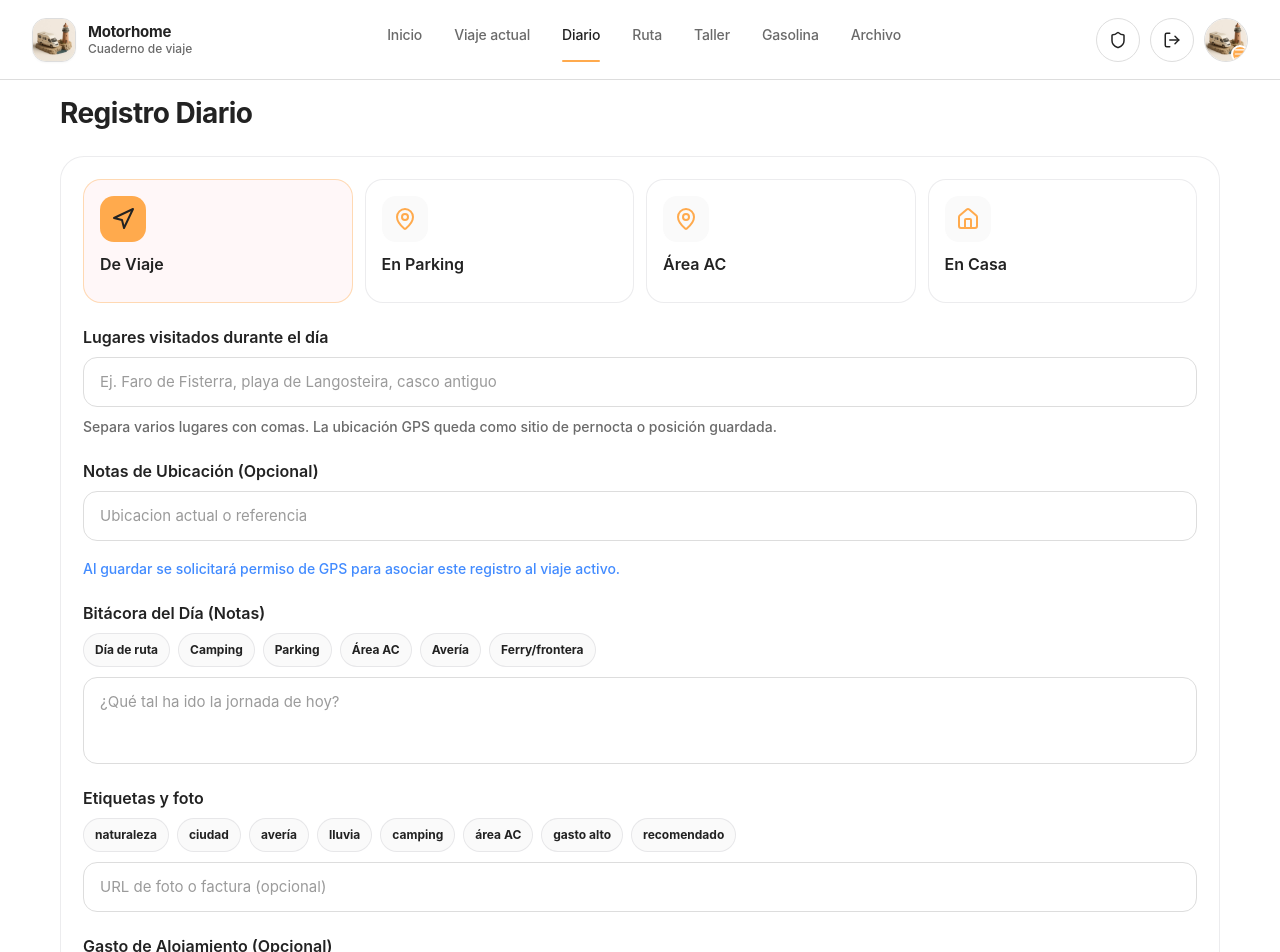
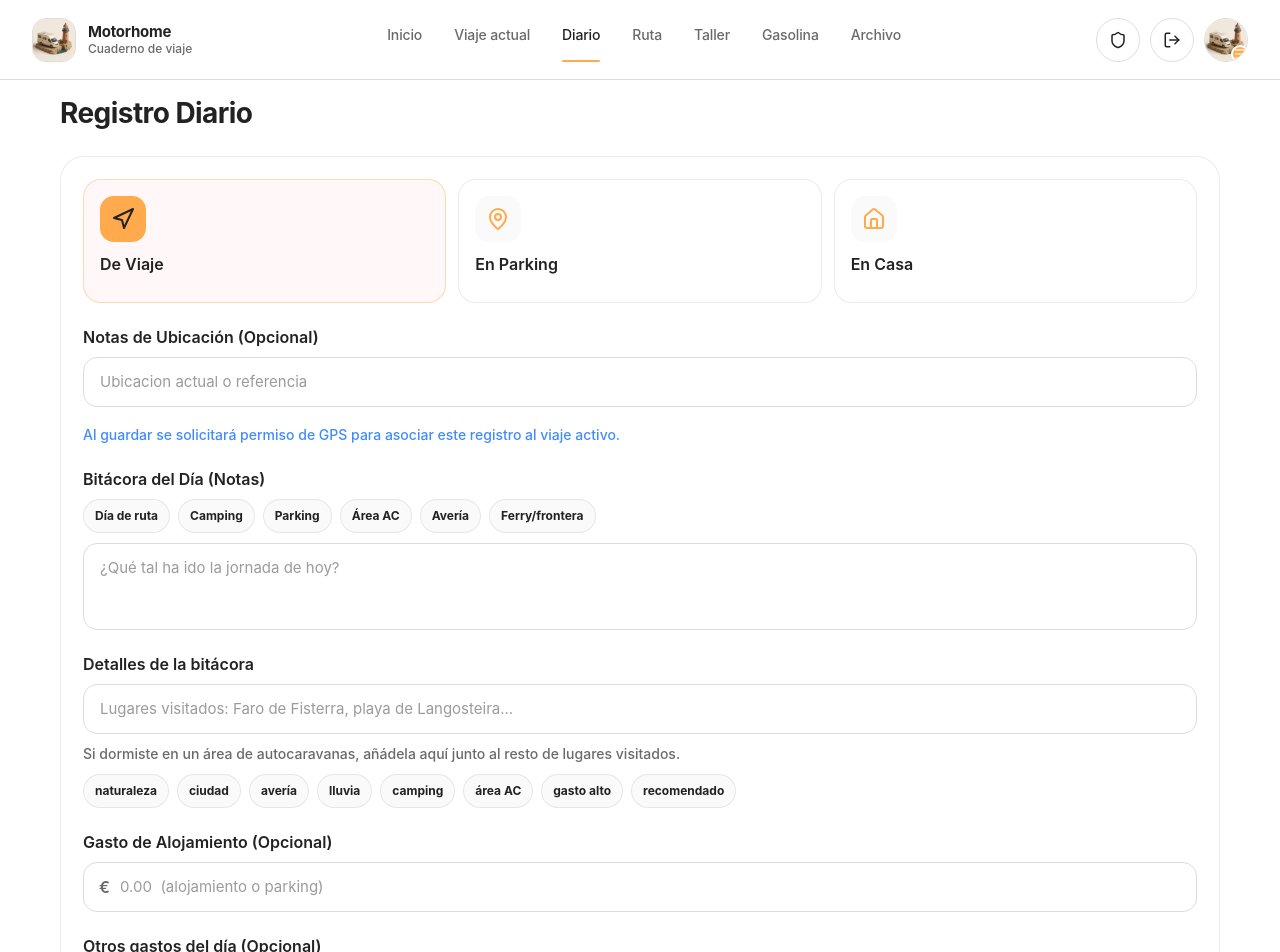
Before and after one commit to brei21/motorhome, a Next.js app: page /daily in a window 1280 px wide. Shown: the top 952 px of the page. Built offline with nearby package versions, Linux system fonts and the light colour scheme; no server answers; the database is empty.

Commit message:
Refine daily log details and hero artwork

```diff
--- a/src/app/(app)/daily/page.module.css
+++ b/src/app/(app)/daily/page.module.css
@@ -34,7 +34,7 @@
 
 .statusGrid {
   display: grid;
-  grid-template-columns: repeat(4, minmax(0, 1fr));
+  grid-template-columns: repeat(3, minmax(0, 1fr));
   gap: 12px;
 }
 
@@ -70,7 +70,6 @@
 
 .statusActiveTravel,
 .statusActiveParking,
-.statusActiveArea,
 .statusActiveHome {
   background: #fff7f8;
   border-color: rgba(255, 170, 77, 0.4);
@@ -78,7 +77,6 @@
 
 .statusActiveTravel .statusIcon,
 .statusActiveParking .statusIcon,
-.statusActiveArea .statusIcon,
 .statusActiveHome .statusIcon {
   background: var(--brand-orange);
   color: var(--motor-text);
--- a/src/app/(app)/daily/page.tsx
+++ b/src/app/(app)/daily/page.tsx
@@ -47,7 +47,6 @@ export default function DailyPage() {
   const [records, setRecords] = useState<DailyRecord[]>([])
   const [recordsLoading, setRecordsLoading] = useState(false)
   const [selectedTags, setSelectedTags] = useState<string[]>([])
-  const [photoUrl, setPhotoUrl] = useState('')
   const [searchQuery, setSearchQuery] = useState('')
   const [cachedLocation, setCachedLocation] = useState<StoredLocation | null>(null)
   const [editingRecord, setEditingRecord] = useState<{ id: string; notes: string } | null>(null)
@@ -182,7 +181,7 @@ export default function DailyPage() {
         black_water_emptied: blackWater,
         fresh_water_filled: freshWater,
         tags: selectedTags,
-        photo_urls: photoUrl ? [photoUrl] : [],
+        photo_urls: [],
       })
 
       setSuccess(true)
@@ -196,7 +195,6 @@ export default function DailyPage() {
       setBlackWater(false)
       setFreshWater(false)
       setSelectedTags([])
-      setPhotoUrl('')
       setTouched({})
       setErrors({})
       await loadRecords()
@@ -313,16 +311,6 @@ export default function DailyPage() {
 
               <button
                 type="button"
-                className={`${styles.statusBtn} ${status === 'motorhome_area' ? styles.statusActiveArea : ''}`}
-                onClick={() => setStatus('motorhome_area')}
-                disabled={loading}
-              >
-                <div className={styles.statusIcon}><MapPin size={24} /></div>
-                <span className="text-headline">Área AC</span>
-              </button>
-
-              <button
-                type="button"
                 className={`${styles.statusBtn} ${status === 'vacation_home' ? styles.statusActiveHome : ''}`}
                 onClick={() => setStatus('vacation_home')}
                 disabled={loading}
@@ -330,21 +318,6 @@ export default function DailyPage() {
                 <div className={styles.statusIcon}><Home size={24} /></div>
                 <span className="text-headline">En Casa</span>
               </button>
-            </div>
-
-            <div className={styles.inputGroup}>
-              <label className="text-headline">Lugares visitados durante el día</label>
-              <input
-                type="text"
-                className={styles.bentoInput}
-                placeholder="Ej. Faro de Fisterra, playa de Langosteira, casco antiguo"
-                value={visitedPlaces}
-                onChange={(e) => setVisitedPlaces(e.target.value)}
-                disabled={loading}
-              />
-              <p className="text-subhead" style={{ color: 'var(--text-secondary)' }}>
-                Separa varios lugares con comas. La ubicación GPS queda como sitio de pernocta o posición guardada.
-              </p>
             </div>
 
             <div className={styles.inputGroup}>
@@ -398,7 +371,18 @@ export default function DailyPage() {
             </div>
 
             <div className={styles.inputGroup}>
-              <label className="text-headline">Etiquetas y foto</label>
+              <label className="text-headline">Detalles de la bitácora</label>
+              <input
+                type="text"
+                className={styles.bentoInput}
+                placeholder="Lugares visitados: Faro de Fisterra, playa de Langosteira..."
+                value={visitedPlaces}
+                onChange={(e) => setVisitedPlaces(e.target.value)}
+                disabled={loading}
+              />
+              <p className="text-subhead" style={{ color: 'var(--text-secondary)' }}>
+                Si dormiste en un área de autocaravanas, añádela aquí junto al resto de lugares visitados.
+              </p>
               <div className={styles.templateRow}>
                 {availableTags.map((tag) => {
                   const active = selectedTags.includes(tag)
@@ -419,14 +403,6 @@ export default function DailyPage() {
                   )
                 })}
               </div>
-              <input
-                type="url"
-                className={styles.bentoInput}
-                placeholder="URL de foto o factura (opcional)"
-                value={photoUrl}
-                onChange={(e) => setPhotoUrl(e.target.value)}
-                disabled={loading}
-              />
             </div>
 
             <div className={styles.inputGroup}>
```
Also changed, not shown: public/motorhome-brand.png.
